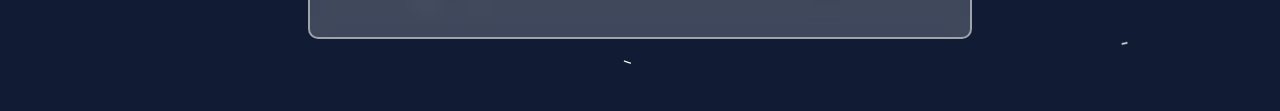
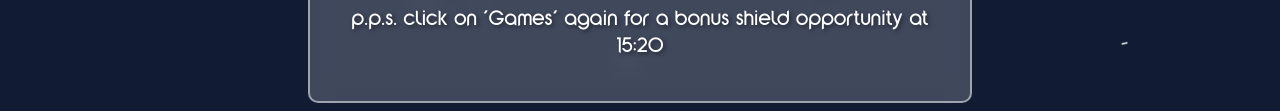
Before and after one commit to Claudio-WPP/cloakpixel, a plain HTML site: page index.html in a window 1280 px wide. Shown: the part 621-732 px from the top of the page. Drawn offline with Linux system fonts and the light colour scheme.

Commit message:
Update index.html

```diff
--- a/index.html
+++ b/index.html
@@ -215,6 +215,7 @@
     <br>
     <p>Stay tuned for further updates</p>
     <p>p.s. who keeps inspecting my code? I am flattered, but there is nothing interesting to find</p>
+    <p>p.p.s. click on 'Games' again for a bonus shield opportunity at 15:20</p>
 </div>>
 
         <div class="image-container" id="imageContainer">
```
